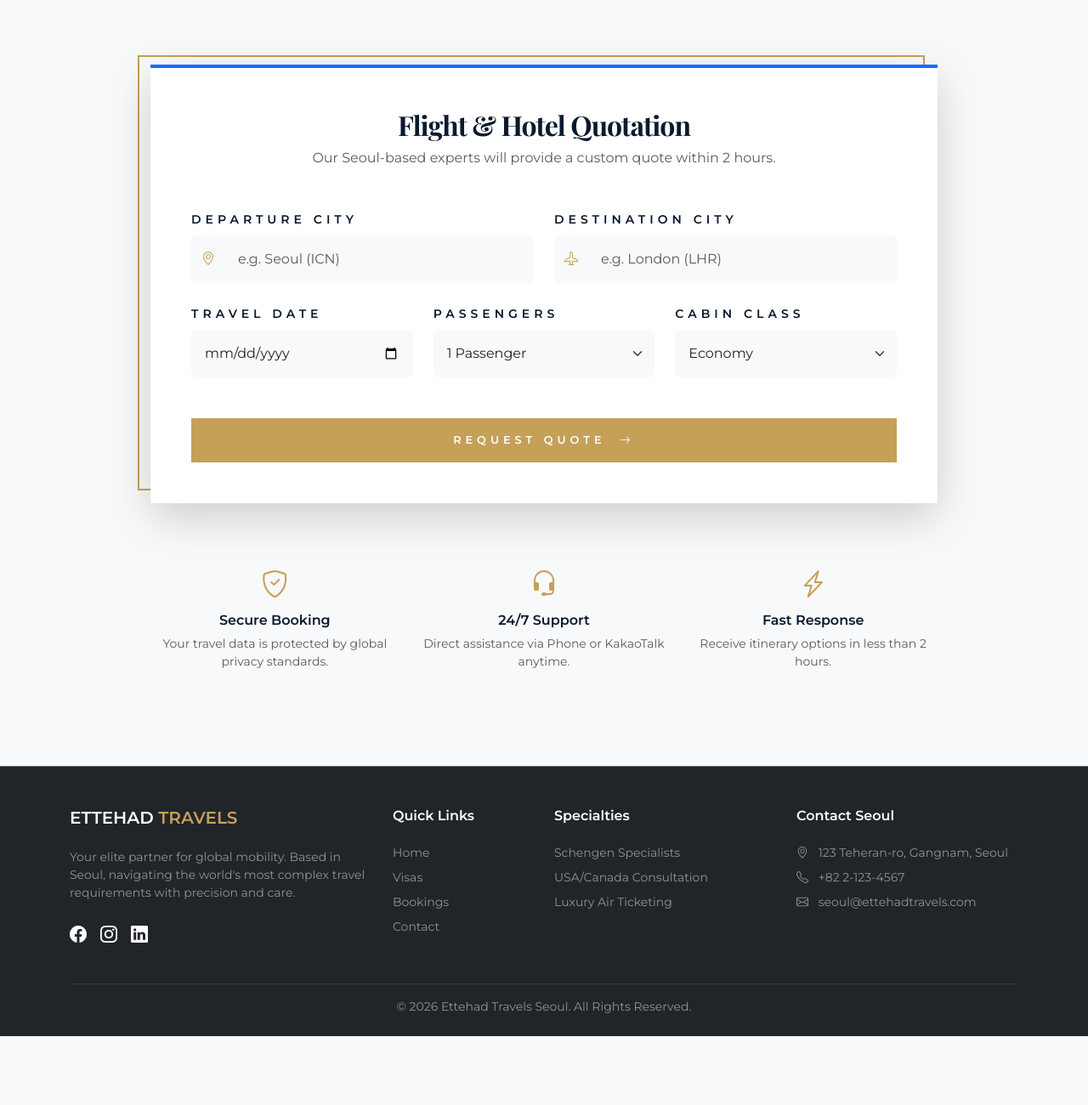
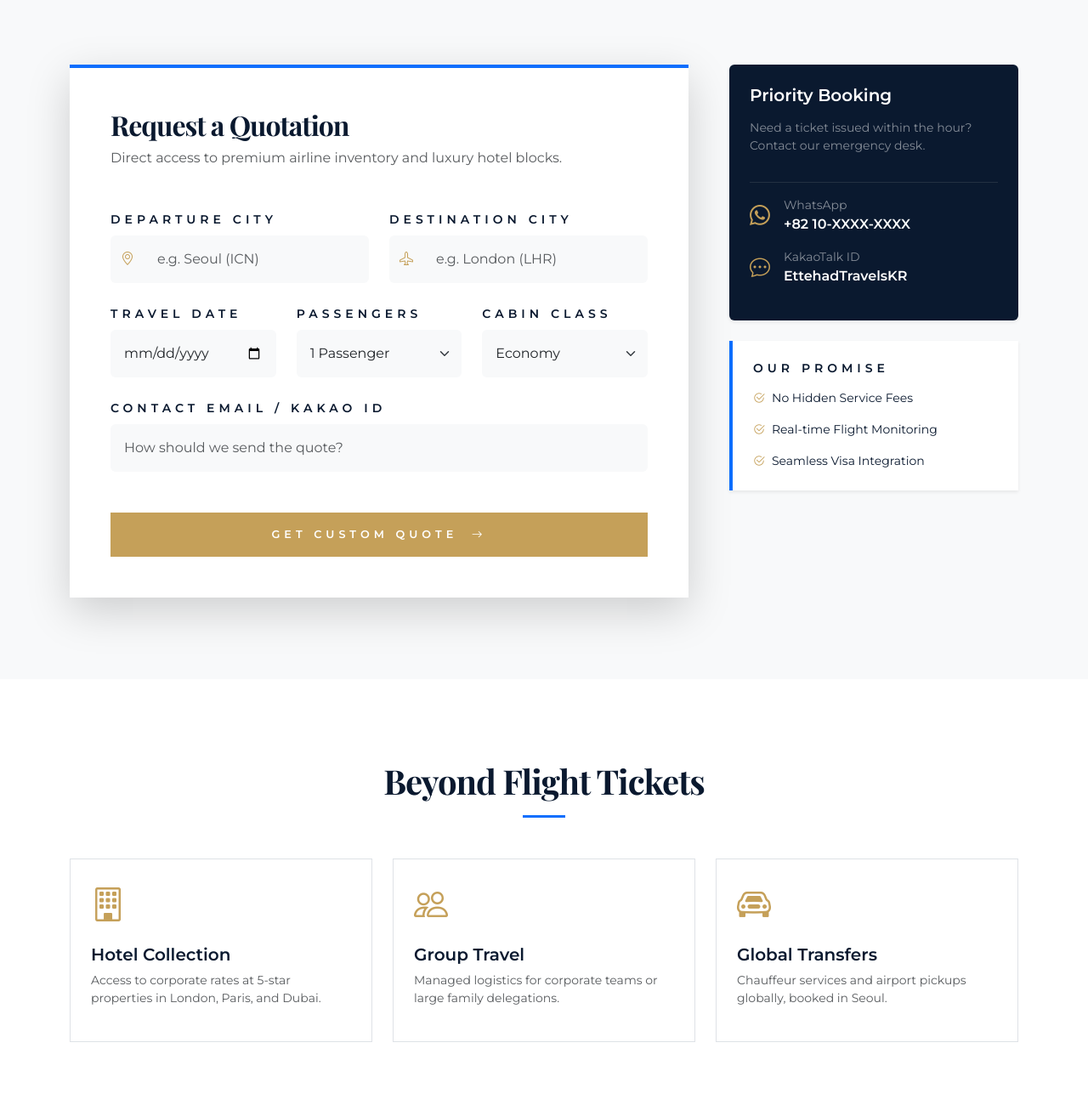
Before and after one commit to hallian113/mysecondwebsite, a plain HTML site: page booking.html in a window 1280 px wide. Shown: the part 380-1680 px from the top of the page at 85% size. Before the commit the page ends 1599 px from the top, so only its background shows below. Drawn offline with nearby package versions, Linux system fonts and the light colour scheme.

```diff
--- a/booking.html
+++ b/booking.html
@@ -12,7 +12,7 @@
 </head>
 <body class="bg-light">
 
-    <!-- Premium Navbar (Matches Index/Visa) -->
+    <!-- Premium Navbar -->
     <nav class="navbar navbar-expand-lg fixed-top navbar-dark shadow-sm">
         <div class="container">
             <a class="navbar-brand fw-bold d-flex align-items-center" href="index.html">
@@ -42,15 +42,16 @@
         </div>
     </header>
 
-    <!-- Booking Form Section -->
+    <!-- Booking Form & Info Section -->
     <section class="py-5">
-        <div class="container py-5 reveal-hidden">
-            <div class="row justify-content-center">
-                <div class="col-lg-10">
-                    <div class="bg-white p-4 p-md-5 shadow-lg border-top border-primary border-4 main-img-wrapper">
-                        <div class="text-center mb-5">
-                            <h2 class="fw-bold">Flight & Hotel Quotation</h2>
-                            <p class="text-muted">Our Seoul-based experts will provide a custom quote within 2 hours.</p>
+        <div class="container py-5">
+            <div class="row g-5">
+                <!-- Left Side: The Form -->
+                <div class="col-lg-8 reveal-hidden">
+                    <div class="bg-white p-4 p-md-5 shadow-lg border-top border-primary border-4">
+                        <div class="mb-5">
+                            <h2 class="fw-bold">Request a Quotation</h2>
+                            <p class="text-muted">Direct access to premium airline inventory and luxury hotel blocks.</p>
                         </div>
 
                         <form id="bookingForm">
@@ -62,7 +63,6 @@
                                         <input type="text" class="form-control border-0 bg-light p-3" placeholder="e.g. Seoul (ICN)" required>
                                     </div>
                                 </div>
-
                                 <div class="col-md-6">
                                     <label class="form-label small fw-bold tracking-widest">DESTINATION CITY</label>
                                     <div class="input-group">
@@ -70,65 +70,111 @@
                                         <input type="text" class="form-control border-0 bg-light p-3" placeholder="e.g. London (LHR)" required>
                                     </div>
                                 </div>
-
                                 <div class="col-md-4">
                                     <label class="form-label small fw-bold tracking-widest">TRAVEL DATE</label>
                                     <input type="date" class="form-control border-0 bg-light p-3" required>
                                 </div>
-
                                 <div class="col-md-4">
                                     <label class="form-label small fw-bold tracking-widest">PASSENGERS</label>
-                                    <select class="form-select border-0 bg-light p-3">
+                                    <select class="form-select border-0 bg-light p-3 shadow-none">
                                         <option value="1">1 Passenger</option>
                                         <option value="2">2 Passengers</option>
                                         <option value="3+">3+ Passengers</option>
                                     </select>
                                 </div>
-
                                 <div class="col-md-4">
                                     <label class="form-label small fw-bold tracking-widest">CABIN CLASS</label>
-                                    <select class="form-select border-0 bg-light p-3">
+                                    <select class="form-select border-0 bg-light p-3 shadow-none">
                                         <option>Economy</option>
-                                        <option>Business</option>
+                                        <option>Premium Economy</option>
+                                        <option>Business Class</option>
                                         <option>First Class</option>
                                     </select>
                                 </div>
-
+                                <div class="col-12">
+                                    <label class="form-label small fw-bold tracking-widest">CONTACT EMAIL / KAKAO ID</label>
+                                    <input type="text" class="form-control border-0 bg-light p-3" placeholder="How should we send the quote?" required>
+                                </div>
                                 <div class="col-12 mt-5">
-                                    <button type="submit" class="btn btn-primary w-100 py-3 fw-bold tracking-widest">
-                                        REQUEST QUOTE <i class="bi bi-arrow-right ms-2"></i>
+                                    <button type="submit" class="btn btn-primary w-100 py-3 fw-bold tracking-widest rounded-0">
+                                        GET CUSTOM QUOTE <i class="bi bi-arrow-right ms-2"></i>
                                     </button>
                                 </div>
                             </div>
                         </form>
                     </div>
+                </div>
 
-                    <!-- Trust Badges -->
-                    <div class="row mt-5 text-center g-4">
-                        <div class="col-md-4">
-                            <i class="bi bi-shield-check text-primary fs-2"></i>
-                            <h6 class="fw-bold mt-2">Secure Booking</h6>
-                            <p class="small text-muted">Your travel data is protected by global privacy standards.</p>
+                <!-- Right Side: Contact Sidebar -->
+                <div class="col-lg-4">
+                    <div class="card border-0 shadow-sm p-4 bg-navy text-white mb-4">
+                        <h5 class="fw-bold mb-3">Priority Booking</h5>
+                        <p class="small text-white-50">Need a ticket issued within the hour? Contact our emergency desk.</p>
+                        <hr class="border-secondary">
+                        <div class="d-flex align-items-center mb-3">
+                            <i class="bi bi-whatsapp text-primary fs-4 me-3"></i>
+                            <div>
+                                <p class="mb-0 small text-white-50">WhatsApp</p>
+                                <span class="fw-bold">+82 10-XXXX-XXXX</span>
+                            </div>
                         </div>
-                        <div class="col-md-4">
-                            <i class="bi bi-headset text-primary fs-2"></i>
-                            <h6 class="fw-bold mt-2">24/7 Support</h6>
-                            <p class="small text-muted">Direct assistance via Phone or KakaoTalk anytime.</p>
-                        </div>
-                        <div class="col-md-4">
-                            <i class="bi bi-lightning-charge text-primary fs-2"></i>
-                            <h6 class="fw-bold mt-2">Fast Response</h6>
-                            <p class="small text-muted">Receive itinerary options in less than 2 hours.</p>
+                        <div class="d-flex align-items-center mb-3">
+                            <i class="bi bi-chat-dots text-primary fs-4 me-3"></i>
+                            <div>
+                                <p class="mb-0 small text-white-50">KakaoTalk ID</p>
+                                <span class="fw-bold">EttehadTravelsKR</span>
+                            </div>
                         </div>
                     </div>
 
+                    <div class="bg-white p-4 shadow-sm border-start border-primary border-4">
+                        <h6 class="fw-bold text-uppercase tracking-widest small">Our Promise</h6>
+                        <ul class="list-unstyled mt-3 mb-0">
+                            <li class="mb-3 small d-flex"><i class="bi bi-check2-circle text-primary me-2"></i> No Hidden Service Fees</li>
+                            <li class="mb-3 small d-flex"><i class="bi bi-check2-circle text-primary me-2"></i> Real-time Flight Monitoring</li>
+                            <li class="small d-flex"><i class="bi bi-check2-circle text-primary me-2"></i> Seamless Visa Integration</li>
+                        </ul>
+                    </div>
                 </div>
             </div>
         </div>
     </section>
 
-    <!-- Footer (Matches Index/Visa) -->
-   <footer class="bg-dark text-white pt-5 pb-4 border-top border-secondary">
+    <!-- Specialty Services Grid -->
+    <section class="py-5 bg-white">
+        <div class="container py-5 reveal-hidden">
+            <div class="text-center mb-5">
+                <h2 class="display-6 fw-bold">Beyond Flight Tickets</h2>
+                <div class="bg-primary mx-auto mt-3" style="height: 3px; width: 50px;"></div>
+            </div>
+            <div class="row g-4">
+                <div class="col-md-4">
+                    <div class="p-4 border h-100 hover-shadow transition">
+                        <i class="bi bi-building text-primary fs-1 mb-3 d-block"></i>
+                        <h5 class="fw-bold">Hotel Collection</h5>
+                        <p class="small text-muted">Access to corporate rates at 5-star properties in London, Paris, and Dubai.</p>
+                    </div>
+                </div>
+                <div class="col-md-4">
+                    <div class="p-4 border h-100 hover-shadow transition">
+                        <i class="bi bi-people text-primary fs-1 mb-3 d-block"></i>
+                        <h5 class="fw-bold">Group Travel</h5>
+                        <p class="small text-muted">Managed logistics for corporate teams or large family delegations.</p>
+                    </div>
+                </div>
+                <div class="col-md-4">
+                    <div class="p-4 border h-100 hover-shadow transition">
+                        <i class="bi bi-car-front text-primary fs-1 mb-3 d-block"></i>
+                        <h5 class="fw-bold">Global Transfers</h5>
+                        <p class="small text-muted">Chauffeur services and airport pickups globally, booked in Seoul.</p>
+                    </div>
+                </div>
+            </div>
+        </div>
+    </section>
+
+    <!-- Footer -->
+    <footer class="bg-dark text-white pt-5 pb-4 border-top border-secondary">
         <div class="container">
             <div class="row">
                 <div class="col-md-4 mb-4">
@@ -146,7 +192,7 @@
                         <li class="mb-2"><a href="index.html" class="text-white-50 text-decoration-none">Home</a></li>
                         <li class="mb-2"><a href="visa.html" class="text-white-50 text-decoration-none">Visas</a></li>
                         <li class="mb-2"><a href="booking.html" class="text-white-50 text-decoration-none">Bookings</a></li>
-                         <li class="mb-2"><a href="contact.html" class="text-white-50 text-decoration-none">Contact</a></li>
+                        <li class="mb-2"><a href="contact.html" class="text-white-50 text-decoration-none">Contact</a></li>
                     </ul>
                 </div>
                 <div class="col-md-3 mb-4">
@@ -171,11 +217,9 @@
         </div>
     </footer>
 
-
     <!-- Scripts -->
     <script src="https://cdn.jsdelivr.net/npm/bootstrap@5.3.0/dist/js/bootstrap.bundle.min.js"></script>
     <script>
-        // Scroll Reveal logic
         const observer = new IntersectionObserver((entries) => {
             entries.forEach(entry => {
                 if (entry.isIntersecting) {
@@ -185,10 +229,9 @@
         }, { threshold: 0.1 });
         document.querySelectorAll('.reveal-hidden').forEach(el => observer.observe(el));
 
-        // Form Submission logic
         document.getElementById('bookingForm').addEventListener('submit', function(e) {
             e.preventDefault();
-            alert("Inquiry Received! Our Seoul office will review your route and send the best pricing to your email shortly.");
+            alert("Inquiry Received! Our Seoul office will review your route and send the best pricing to your contact shortly.");
             this.reset();
         });
     </script>
```
